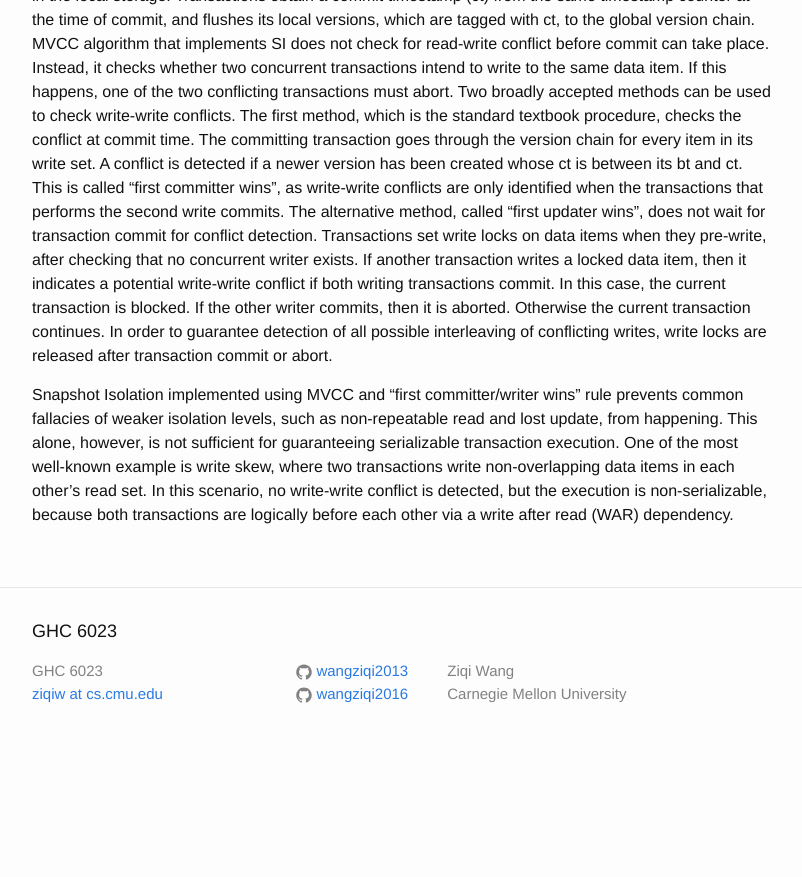
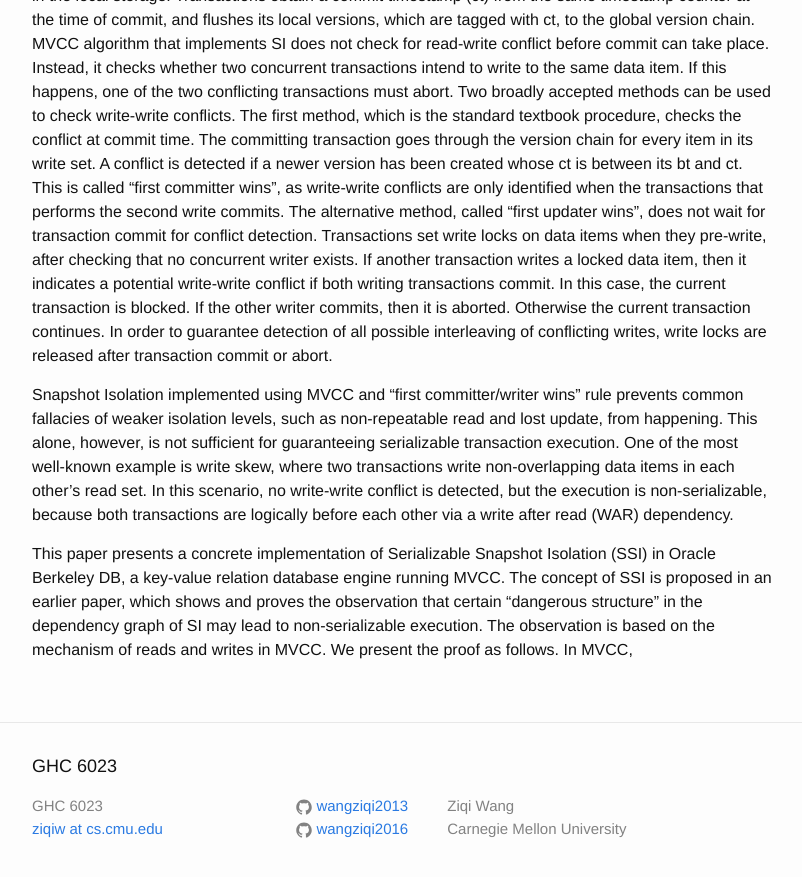
Before and after one commit to wangziqi2013/wangziqi2013.github.io, a Jekyll site: the page built from _posts/2018-06-27-Serializable-Isolation-for-Snapshot-Databases.markdown, in a window 1280 px wide and 900 px high, scrolled down 604 px. Shown: the top 877 px of the window, without its empty margins (238-1040 px from the left). Built offline with Jekyll 4.4.1, drawn with Linux system fonts in a browser that asks for light colours; before the commit the page ends 1369 px from its top, so only the background shows below that.

Commit message:
Adding SSI

```diff
--- a/_posts/2018-06-27-Serializable-Isolation-for-Snapshot-Databases.markdown
+++ b/_posts/2018-06-27-Serializable-Isolation-for-Snapshot-Databases.markdown
@@ -38,3 +38,9 @@ not sufficient for guaranteeing serializable transaction execution. One of the m
 where two transactions write non-overlapping data items in each other's read set. In this scenario, no write-write
 conflict is detected, but the execution is non-serializable, because both transactions are logically before each other
 via a write after read (WAR) dependency.
+
+This paper presents a concrete implementation of Serializable Snapshot Isolation (SSI) in Oracle Berkeley DB, a
+key-value relation database engine running MVCC. The concept of SSI is proposed in an earlier paper, which shows
+and proves the observation that certain "dangerous structure" in the dependency graph of SI may lead to non-serializable
+execution. The observation is based on the mechanism of reads and writes in MVCC. We present the proof as follows.
+In MVCC,
```
